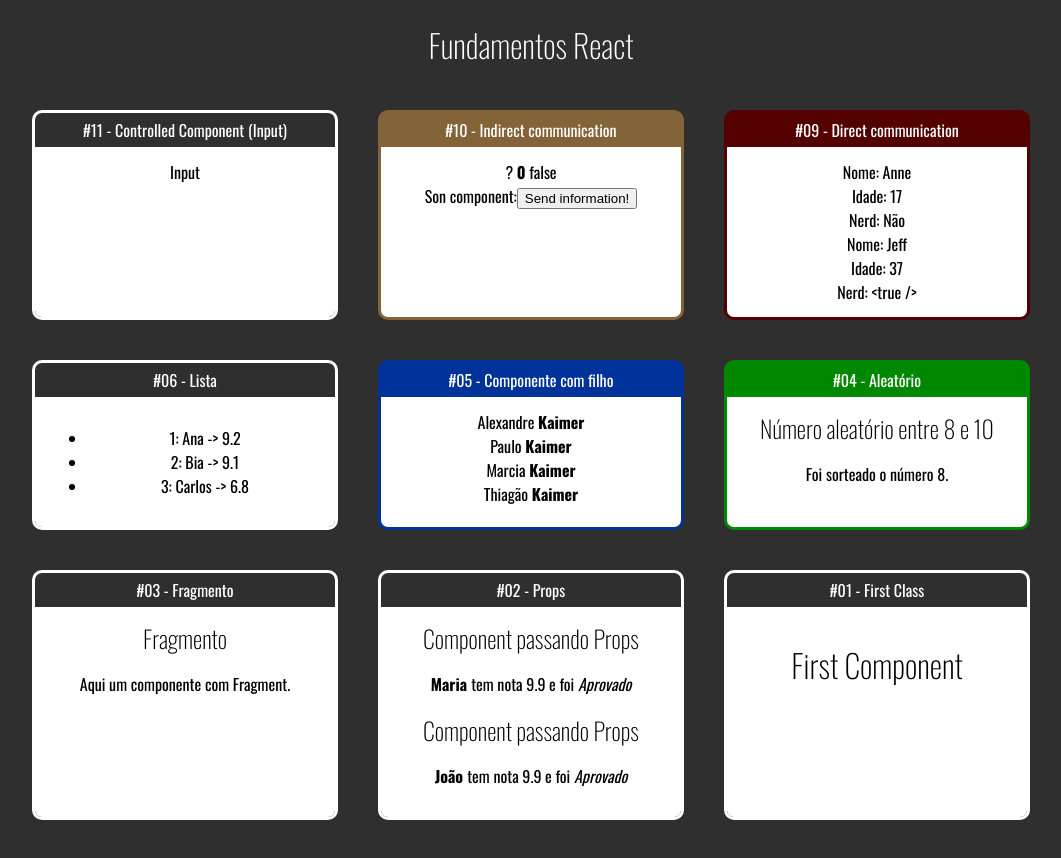
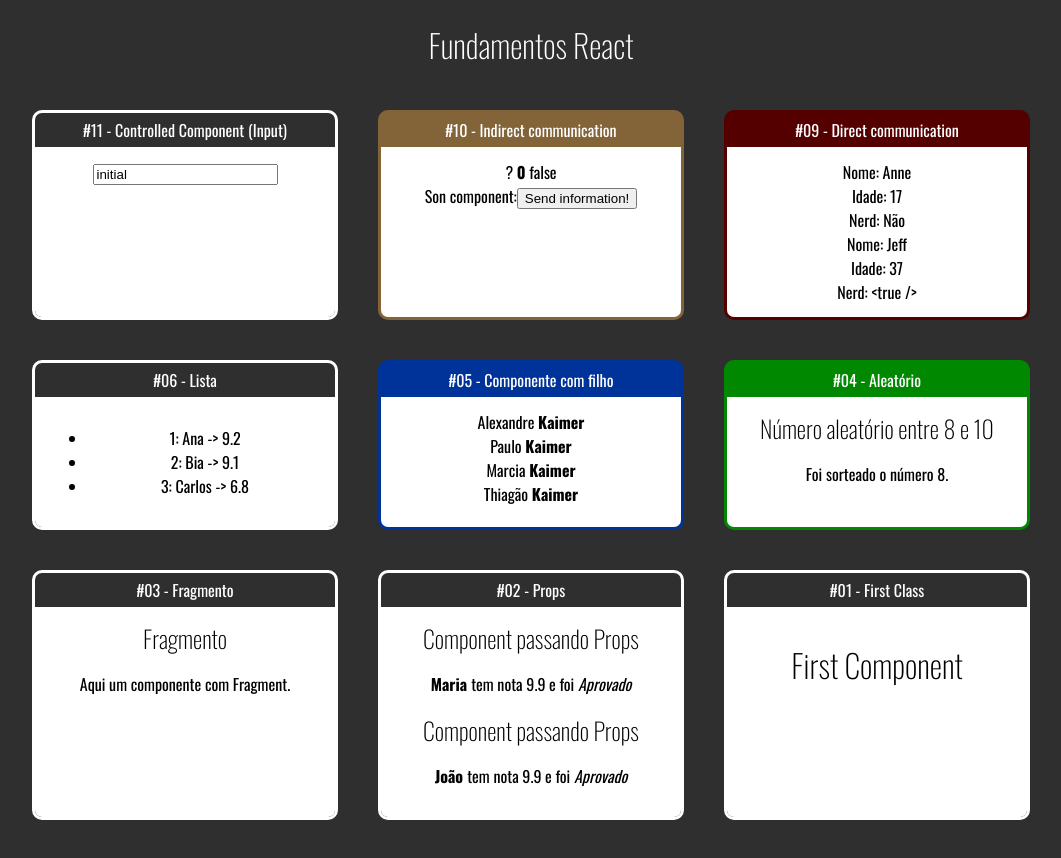
Before and after one commit to alekaimer/fundamentos-react, a React (Create React App) app: page / in a window 1280 px wide. Shown: the whole page, without its empty margins (109-1170 px from the left). Built offline with nearby package versions, Linux system fonts and the light colour scheme.

Commit message:
just add state in the component

```diff
--- a/src/components/forms/Input.jsx
+++ b/src/components/forms/Input.jsx
@@ -1,11 +1,13 @@
 
-import React from 'react'
+import React, { useState } from 'react'
 
 export default props => {
 
+  const [value, setValue] = useState(`initial`)
+
   return (
     <div>
-      Input
+      <input value={value}/>
     </div>
   )
 }
```
